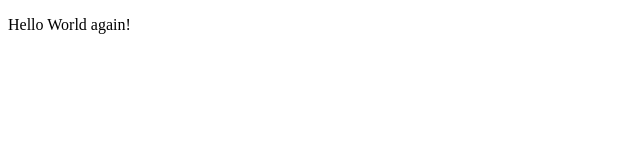
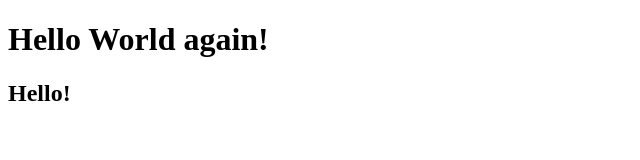
Before and after one commit to venaaa/react-js-leaning, a plain HTML site: page Main/index.html in a window 1280 px wide. Shown: the whole page, without its empty margins (0-640 px from the left). Drawn offline with Linux system fonts and the light colour scheme.

Commit message:
index.html mod

```diff
--- a/Main/index.html
+++ b/Main/index.html
@@ -7,7 +7,8 @@
 </head>
 <body>
 
-    <p>Hello World again!</p>
+    <h1>Hello World again!</h1>
+    <h2>Hello!</h2>
 
 
     <script src="js/script.js"></script>
```
